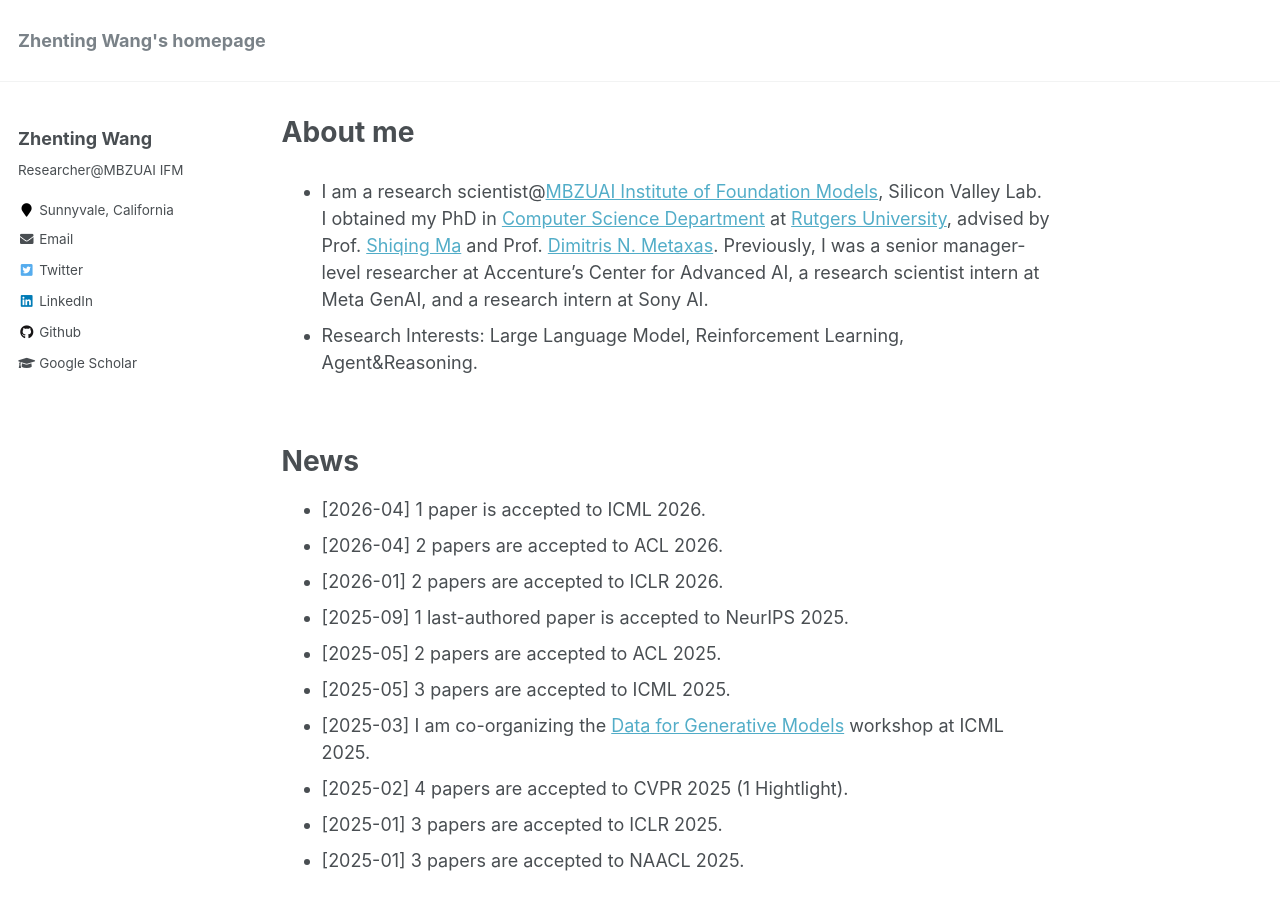
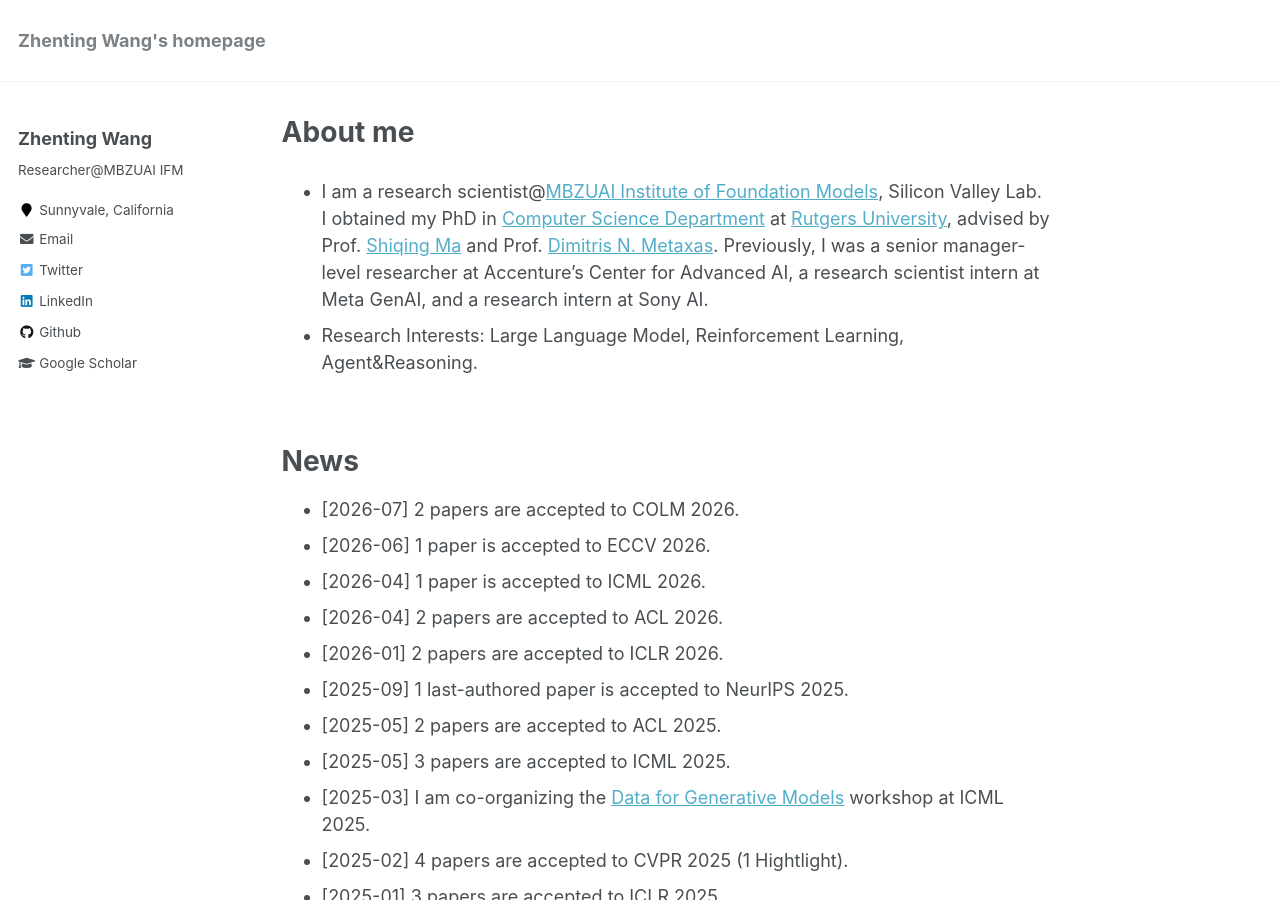
Before and after one commit to ZhentingWang/zhentingwang.github.io, a Jekyll site: the page built from _pages/about.md, in a window 1280 px wide and 900 px high. Built offline with Jekyll 4.4.1, drawn with Linux system fonts in a browser that asks for light colours.

Commit message:
Add news entries for accepted papers

```diff
--- a/_pages/about.md
+++ b/_pages/about.md
@@ -15,6 +15,8 @@ redirect_from:
 
 News
 ======
+* [2026-07] 2 papers are accepted to COLM 2026.
+* [2026-06] 1 paper is accepted to ECCV 2026.
 * [2026-04] 1 paper is accepted to ICML 2026.
 * [2026-04] 2 papers are accepted to ACL 2026.
 * [2026-01] 2 papers are accepted to ICLR 2026.
```
